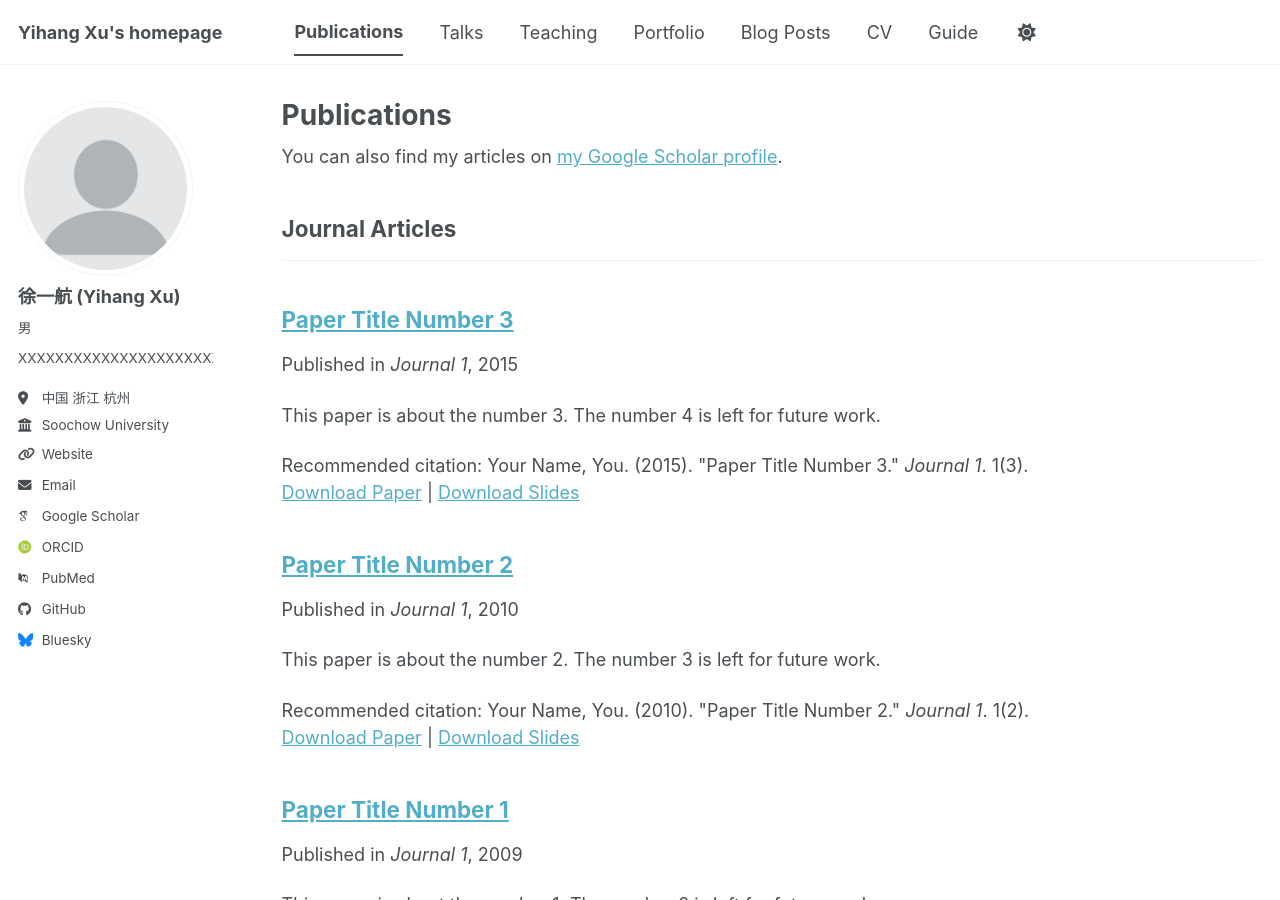
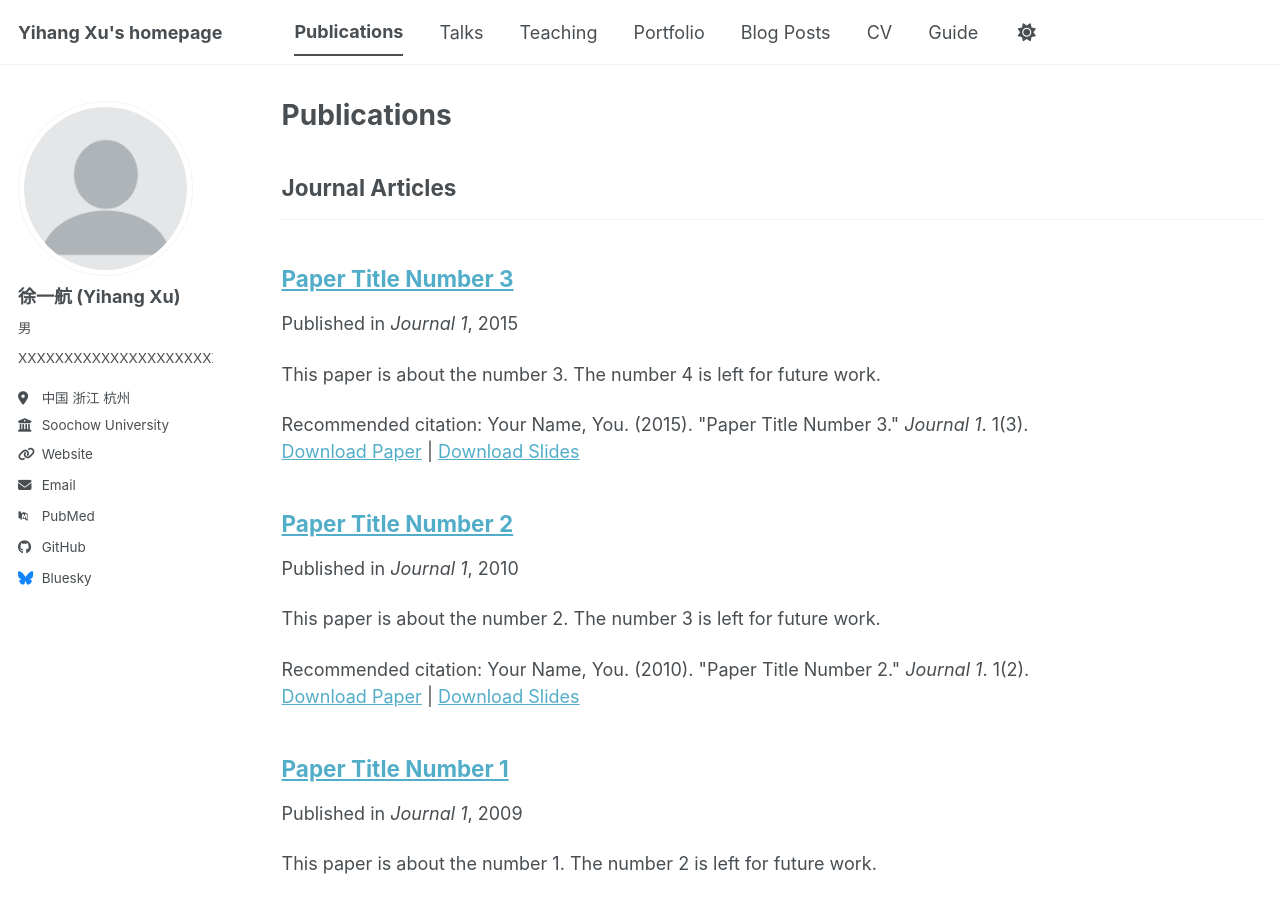
Before and after one commit to EthanXu1019/EthanXu1019.github.io, a Jekyll site: the page built from _pages/publications.html, in a window 1280 px wide and 900 px high. Built offline with Jekyll 4.4.1, drawn with Linux system fonts in a browser that asks for light colours; some web fonts are replaced; a script bundle is joined from its source files by our own code; library files that are not in the unit come from our copies; some of the changed lines change nothing that is shown.

Commit message:
Update _config.yml

```diff
--- a/_config.yml
+++ b/_config.yml
@@ -33,12 +33,8 @@ author:
   email            : "XYH028018@163.com"
 
   # Academic websites
-  academia         : # URL
-  arxiv            : # URL - Update with the correct link to your profile
-  googlescholar    : "https://scholar.google.com/citations?user=PS_CX0AAAAAJ"
   inspire-hep      : # URL
   impactstory      : # URL
-  orcid            : "https://orcid.org/yourorcidurl"
   semantic         : # URL
   ssrn             : # URL
   pubmed           : "https://www.ncbi.nlm.nih.gov/pubmed/?term=john+snow"
```
